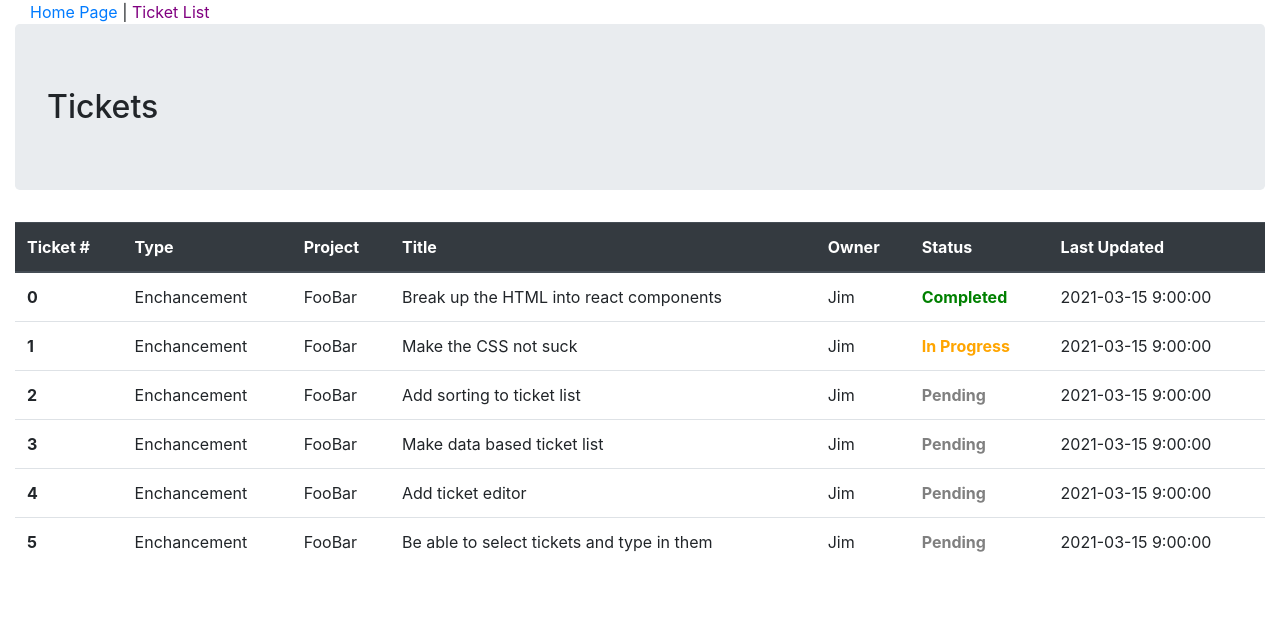
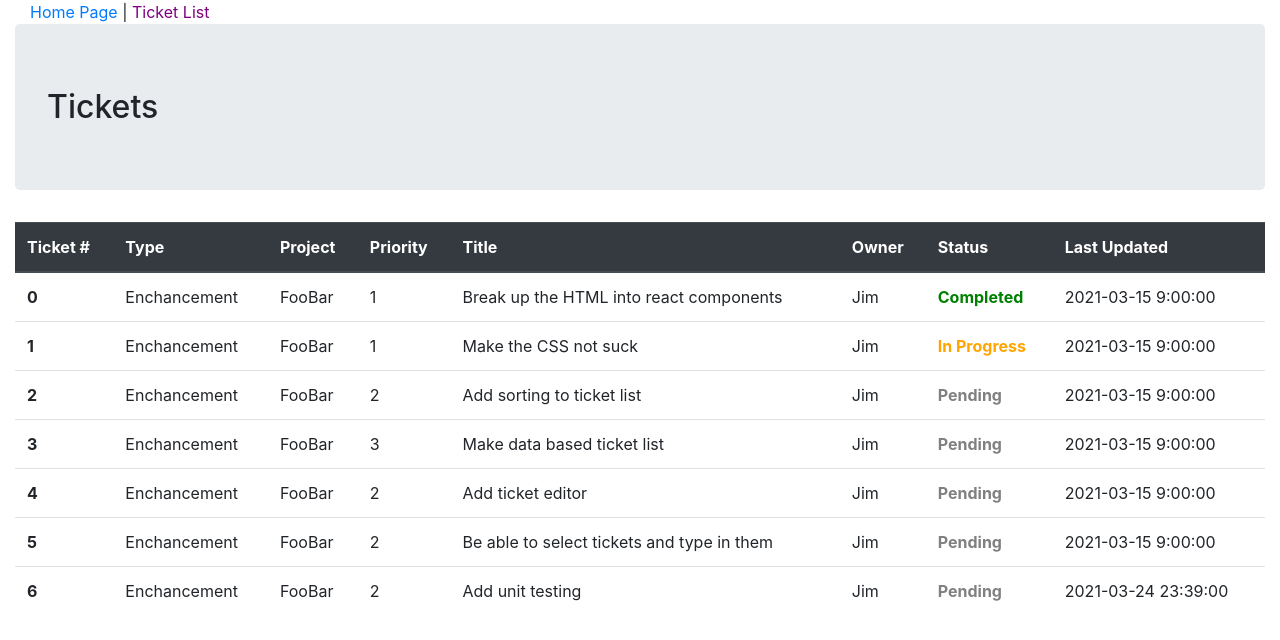
Before and after one commit to jstahl6387/irk, a React (Create React App) app: page /TicketList in a window 1280 px wide. Shown: the top 640 px of the page. Built offline with nearby package versions, Linux system fonts and the light colour scheme.

Commit message:
added priority for tickets and updated test data

```diff
--- a/src/components/TicketList.js
+++ b/src/components/TicketList.js
@@ -29,6 +29,7 @@ function ticketRow(ticket)
         <th scope="row">{ticket.id}</th>
         <td>{ticket.type}</td>
         <td>{ticket.project}</td>
+        <td>{ticket.priority}</td>
         <td>{ticket.title}</td>
         <td>{ticket.owner}</td>
         <td style={getStatusStyle(ticket.status)}>{ticket.status}</td>
@@ -42,6 +43,7 @@ function ticketHeader()
     <th scope="col">Ticket #</th>
     <th scope="col">Type</th>
     <th scope="col">Project</th>
+    <th scope="col">Priority</th>
     <th scope="col">Title</th>
     <th scope="col">Owner</th>
     <th scope="col">Status</th>
--- a/src/components/TicketTestData.js
+++ b/src/components/TicketTestData.js
@@ -5,6 +5,7 @@ export default function ticketTestData()
       type: 'Enchancement',
       id: 0,
       project: 'FooBar',
+      priority: 1,
       title: 'Break up the HTML into react components',
       owner: 'Jim',
       status: 'Completed',
@@ -14,6 +15,7 @@ export default function ticketTestData()
       type: 'Enchancement',
       id: 1,
       project: 'FooBar',
+      priority: 1,
       title: 'Make the CSS not suck',
       owner: 'Jim',
       status: 'In Progress',
@@ -23,6 +25,7 @@ export default function ticketTestData()
       type: 'Enchancement',
       id: 2,
       project: 'FooBar',
+      priority: 2,
       title: 'Add sorting to ticket list',
       owner: 'Jim',
       status: 'Pending',
@@ -32,6 +35,7 @@ export default function ticketTestData()
       type: 'Enchancement',
       id: 3,
       project: 'FooBar',
+      priority: 3,
       title: 'Make data based ticket list',
       owner: 'Jim',
       status: 'Pending',
@@ -41,6 +45,7 @@ export default function ticketTestData()
       type: 'Enchancement',
       id: 4,
       project: 'FooBar',
+      priority: 2,
       title: 'Add ticket editor',
       owner: 'Jim',
       status: 'Pending',
@@ -50,10 +55,21 @@ export default function ticketTestData()
       type: 'Enchancement',
       id: 5,
       project: 'FooBar',
+      priority: 2,
       title: 'Be able to select tickets and type in them',
       owner: 'Jim',
       status: 'Pending',
       updated: '2021-03-15 9:00:00'
+    },
+    {
+      type: 'Enchancement',
+      id: 6,
+      project: 'FooBar',
+      priority: 2,
+      title: 'Add unit testing',
+      owner: 'Jim',
+      status: 'Pending',
+      updated: '2021-03-24 23:39:00'
     }
   ];
 
```
